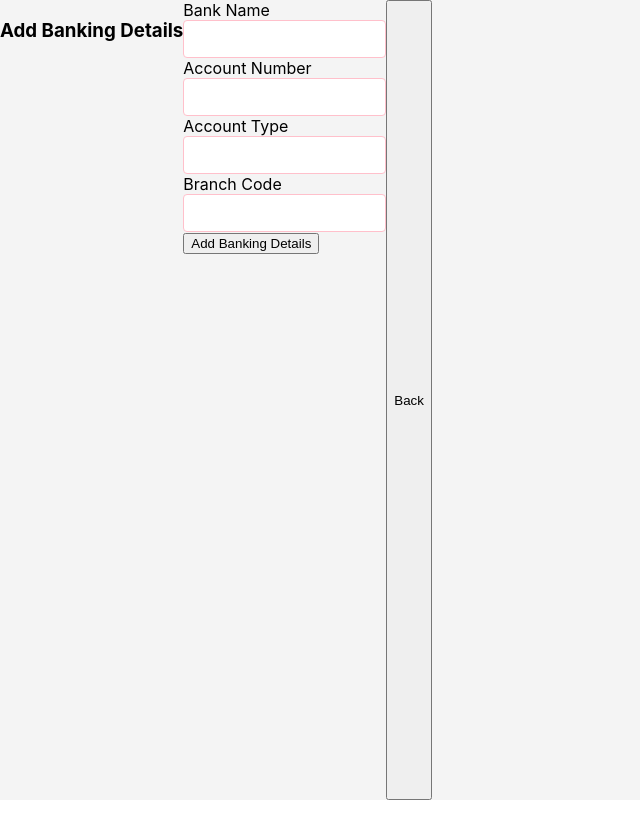
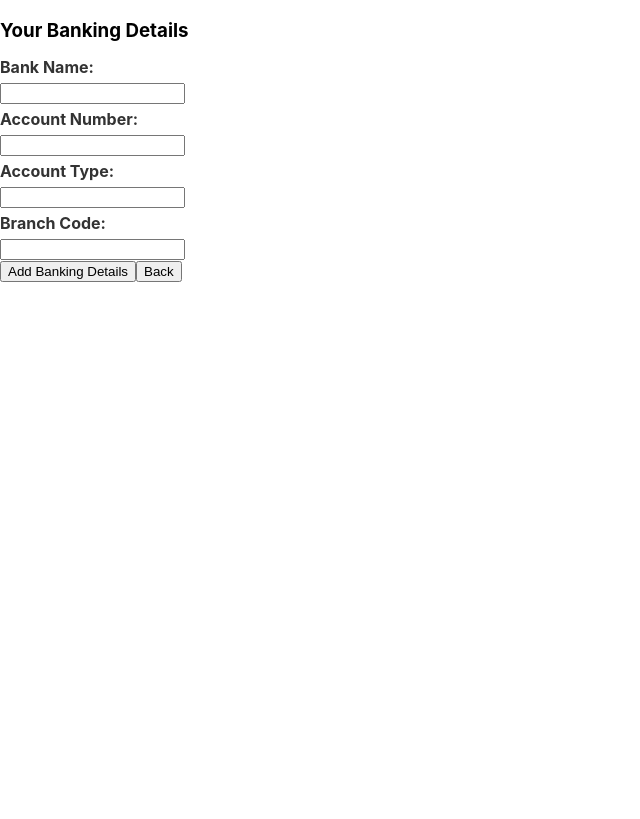
Before and after one commit to Keasanda/HR-System-main, a React (Create React App) app in the folder frontend/: page /add-banking-detail in a window 1280 px wide. Shown: the whole page, without its empty margins (0-640 px from the left). Built offline with nearby package versions, Linux system fonts and the light colour scheme.

Commit message:
To work from home

```diff
--- a/frontend/src/AddBankingDetail.js
+++ b/frontend/src/AddBankingDetail.js
@@ -1,6 +1,6 @@
 import React, { useState } from "react";
 import { useNavigate } from "react-router-dom";
-import EmployeeDetailsCSS from "./EmployeeDetails.module.css";
+
 
 const AddBankingDetail = () => {
   const [bankName, setBankName] = useState(localStorage.getItem('bankName') || '');
@@ -19,16 +19,16 @@ const AddBankingDetail = () => {
       branchCode,
     };
     localStorage.setItem("formData", JSON.stringify(updatedFormData));
-    navigate('/qualifications') ;
+    navigate('/qualifications');
   };
 
   return (
-    <div className={EmployeeDetailsCSS.container}>
-      <h3>Add Banking Details</h3>
-
-      <form >
-        <div className={EmployeeDetailsCSS.inputGroup}>
-          <label>Bank Name</label>
+    <div className="">
+      <form>
+        <h3>Your Banking Details</h3>
+        <div className="">
+          <div className="">
+            <p><strong>Bank Name:</strong></p>
             <input
               type="text"
               value={bankName}
@@ -36,13 +36,13 @@ const AddBankingDetail = () => {
                 setBankName(e.target.value);
                 localStorage.setItem('bankName', e.target.value);
               }}
-            className={EmployeeDetailsCSS.inputField}
+              className=""
               required
             />
           </div>
 
-        <div className={EmployeeDetailsCSS.inputGroup}>
-          <label>Account Number</label>
+          <div className="">
+            <p><strong>Account Number:</strong></p>
             <input
               type="text"
               value={accountNumber}
@@ -50,13 +50,15 @@ const AddBankingDetail = () => {
                 setAccountNumber(e.target.value);
                 localStorage.setItem('accountNumber', e.target.value);
               }}
-            className={EmployeeDetailsCSS.inputField}
+              className=""
               required
             />
           </div>
+        </div>
 
-        <div className={EmployeeDetailsCSS.inputGroup}>
-          <label>Account Type</label>
+        <div className="">
+          <div className="">
+            <p><strong>Account Type:</strong></p>
             <input
               type="text"
               value={accountType}
@@ -64,13 +66,13 @@ const AddBankingDetail = () => {
                 setAccountType(e.target.value);
                 localStorage.setItem('accountType', e.target.value);
               }}
-            className={EmployeeDetailsCSS.inputField}
+              className=""
               required
             />
           </div>
 
-        <div className={EmployeeDetailsCSS.inputGroup}>
-          <label>Branch Code</label>
+          <div className="">
+            <p><strong>Branch Code:</strong></p>
             <input
               type="text"
               value={branchCode}
@@ -78,28 +80,21 @@ const AddBankingDetail = () => {
                 setBranchCode(e.target.value);
                 localStorage.setItem('branchCode', e.target.value);
               }}
-            className={EmployeeDetailsCSS.inputField}
+              className=""
               required
             />
           </div>
+        </div>
 
-        <button type="submit" className={EmployeeDetailsCSS.submitButton}>
+        <button type="submit" className="">
           Add Banking Details
         </button>
-      </form>
 
-  {/* existing form code... */}
-  <button onClick={handleNext} className={EmployeeDetailsCSS.backButton}>
+        <button onClick={handleNext} className="">
           Back
         </button>
-
-
+      </form>
     </div>
-
-
-
-
-
   );
 };
 
```
Also changed, not shown: 11 other files (tests, documents, lock files or other folders). Lines whose indentation alone changed are shown as unchanged.
